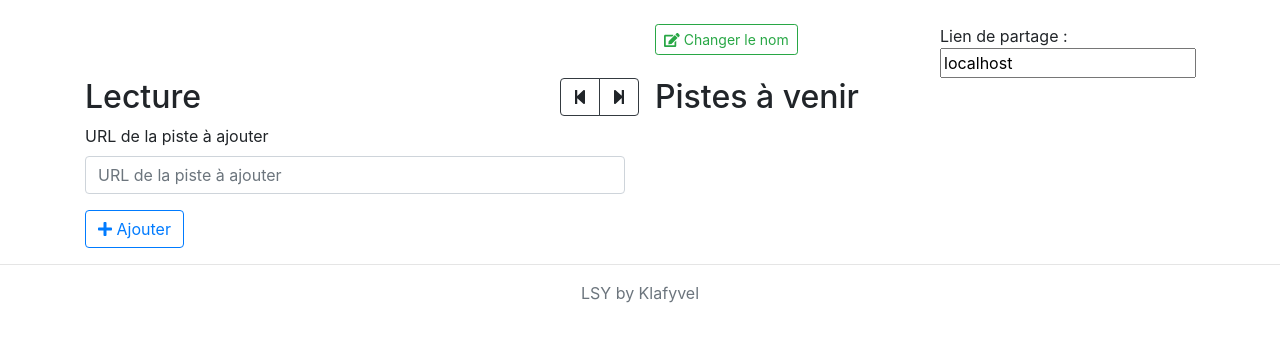
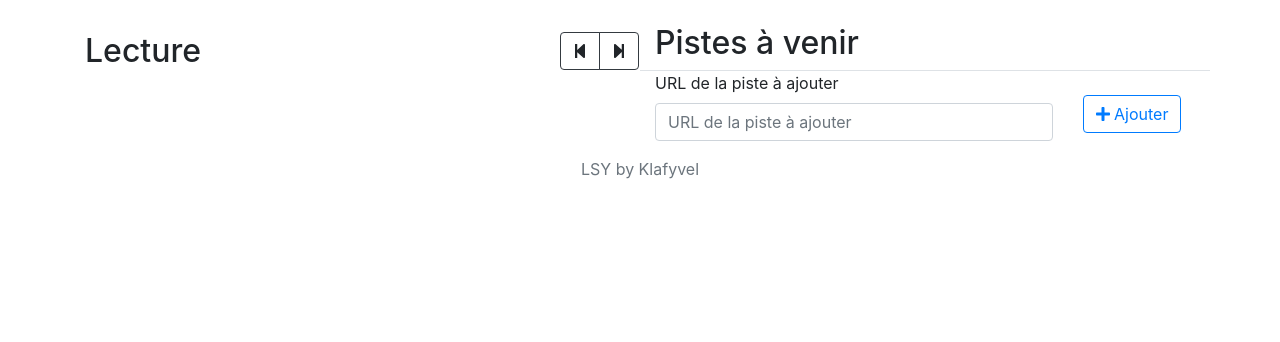
Before and after one commit to Klafyvel/live_share_youtube, a Django app: template player/templates/player/playlist.html in a window 1280 px wide. Shown: the part 56-398 px from the top of the page. Run offline with Django 3.2, Linux system fonts and the light colour scheme; the template is opened without the code that fills it: values that come from a table or form of the project are taken from there, others are empty; some libraries are stand-ins or nearby versions.

Commit message:
Modification de l'affichage

```diff
--- a/player/templates/player/playlist.html
+++ b/player/templates/player/playlist.html
@@ -13,23 +13,16 @@
 	{% endfor %}];
     var add_url = "{% url 'player:add' playlist.get_token %}";
 	var get_url = "{% url 'player:list' playlist.get_token %}";
+	$(document).ready(function(){
+	    $(window).resize(function(){
+			$("#links").height($('#player').height());
+	    });
+	});
     </script>
 
-	<div class="row">
+	<div class="row" style="height:100%">
 		<div class="col-md-6">
 			<h1>{{playlist.name}}</h1>
-		</div>
-		<div class="col-md-3">
-			<a class="btn btn-outline-success btn-sm" type='button' href="">
-				<i class="fa fa-edit"></i> Changer le nom
-			</a>
-		</div>
-		<div class="col-md-3">
-			Lien de partage : <input class="input-monospace" value="{{request.get_host}}{{playlist.get_absolute_url}}" type="text" readonly="">
-		</div>
-	</div>
-	<div class="row" style="height:100%">
-		<div class="col-md-6">
 			<div class="row">
 				<div class="col-md-10">
 					<h2>Lecture</h2>
@@ -47,15 +40,10 @@
 			</div>
 			<!-- 1. The <iframe> (and video player) will replace this <div> tag. -->
 			<div id="player" style="max-width:100%"></div>
-			<form onSubmit="return addLink();" class="form" id="add_link_form">
-				{% csrf_token %}
-				{% bootstrap_form form %}
-				<button class="btn btn-outline-primary"><i class="fa fa-plus"></i> Ajouter</button>
-			</form>
 		</div>
-		<div class="col-md-6" style="height:100%; overflow-y:scroll;">
+		<div class="col-md-6">
 			<h2>Pistes à venir</h2>
-			<div id="links">
+			<div id="links" style="overflow-y:scroll;">
 			{% for link in playlist.link_set.all %}
 			<div class="card bg-secondary text-white" onclick="setCurrent(parseInt(this.id));" id="{{ forloop.counter0 }}">
 				<div class="card-body">
@@ -77,6 +65,16 @@
 			<br/>
 			{% endfor %}
 			</div>
+			<form onSubmit="return addLink();" class="form row border-top" id="add_link_form">
+				{% csrf_token %}
+				<div class="col-md-9">
+					{% bootstrap_form form %}
+				</div>
+				<div class="col-md-3">
+					<br/>
+					<button class="btn btn-outline-primary"><i class="fa fa-plus"></i> Ajouter</button>
+				</div>
+			</form>
 		</div>
 	</div>
 	<div style="display:none;" onclick="setCurrent(parseInt(this.id));" class="card bg-secondary text-white" id="link_template">
--- a/static_files/js/playlist.js
+++ b/static_files/js/playlist.js
@@ -25,6 +25,7 @@ function onPlayerReady(event) {
       next();
   }
   setInterval(loadLinks, 5000);
+  $("#links").height($('#player').height());
 }
 
 function play() {
--- a/templates/base.html
+++ b/templates/base.html
@@ -13,14 +13,15 @@
     {% block js %}{% endblock %}
 </head>
 <body>
-	{% include 'navbar.html' %}
+	<nav class="navbar navbar-expand-lg navbar-dark bg-dark">
+		<a class="navbar-brand" href="/"><i class="fa fa-users"></i> LSY {% block nav_title %}{% endblock %}</a>
+	</nav>
 	<main role="main" class="container">
 	<br/>
 		{% bootstrap_messages %}
 
 		{% block content %}{% endblock %}
 	</main>
-		<hr/>
 	<footer class="footer container text-center text-muted">
 			LSY by Klafyvel
 	</footer>
--- a/templates/navbar.html
+++ /dev/null
@@ -1,3 +0,0 @@
-<nav class="navbar navbar-expand-lg navbar-dark bg-dark">
-	<a class="navbar-brand" href="/"><i class="fa fa-users"></i> LSY</a>
-</nav>
```
